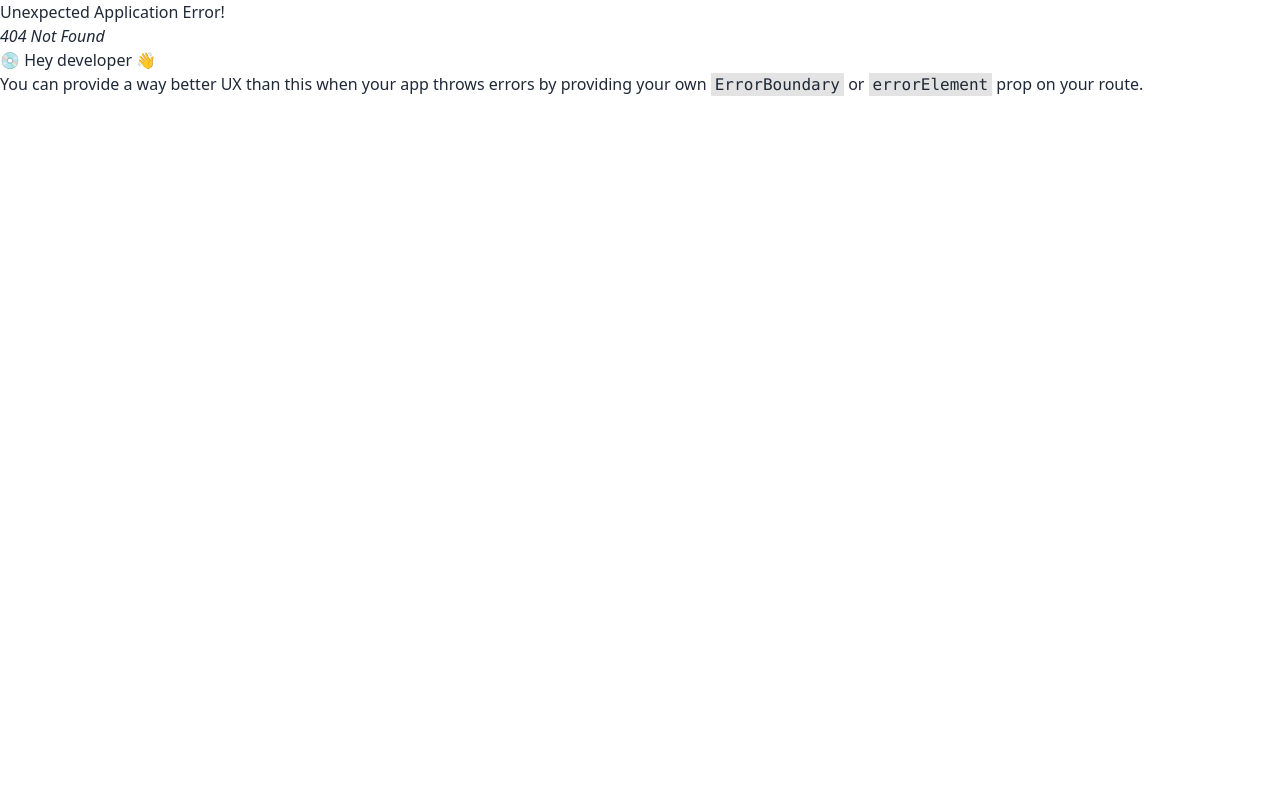
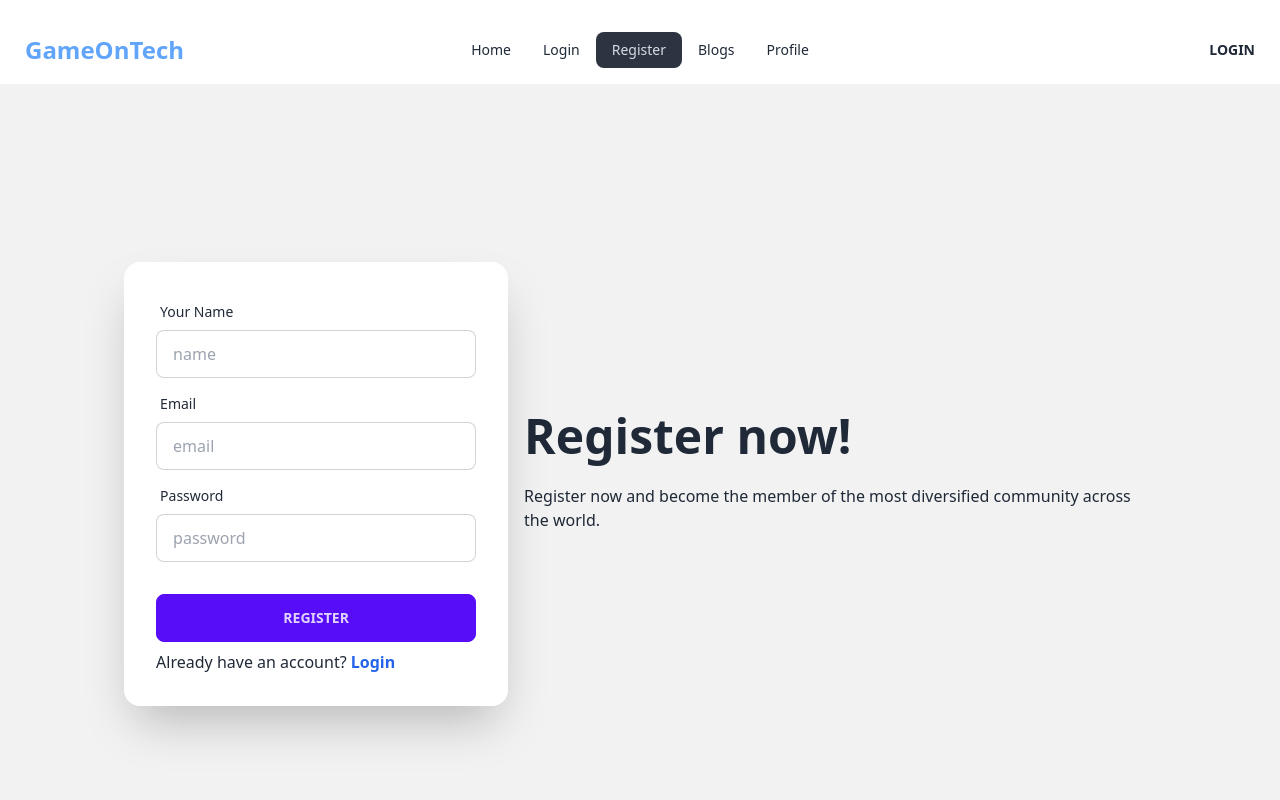
Before and after one commit to Safayat-Hasan/Game-On-Tech, a React (Vite) app: page /register in a window 1280 px wide. Before the commit this address had no page. Shown: the top 800 px of the page. Built offline with nearby package versions, Linux system fonts and the light colour scheme.

Commit message:
added the service-description, login and register page

```diff
--- a/src/main.jsx
+++ b/src/main.jsx
@@ -8,11 +8,13 @@ import {
 import Root from './main_components/Root/Root';
 import Home from './pages/Home/Home';
 import Login from './pages/Login/Login';
+import ServiceDetail from './pages/ServiceDetail/ServiceDetail';
+import Register from './pages/Register/Register';
 
 const router = createBrowserRouter([
   {
     path: "/",
-    element: <Root/>,
+    element: <Root />,
     children: [
       {
         path: '/',
@@ -21,7 +23,16 @@ const router = createBrowserRouter([
       },
       {
         path: '/login',
-        element: <Login/>
+        element: <Login />
+      },
+      {
+        path: '/register',
+        element: <Register></Register>
+      },
+      {
+        path: '/services/:id',
+        element: <ServiceDetail></ServiceDetail>,
+        loader: () => fetch('/services.json')
       },
     ]
   },
--- a/src/main_components/Root/Root.jsx
+++ b/src/main_components/Root/Root.jsx
@@ -1,5 +1,6 @@
 import { Outlet } from "react-router-dom";
 import NavBar from "../../shared_components/NavBar/NavBar";
+import Footer from "../../shared_components/Footer/Footer";
 
 
 const Root = () => {
@@ -7,6 +8,7 @@ const Root = () => {
         <div className="max-w-[1350px] mx-auto">
             <NavBar></NavBar>
             <Outlet></Outlet>
+            <Footer></Footer>
         </div>
     );
 };
--- a/src/pages/Home/Home.jsx
+++ b/src/pages/Home/Home.jsx
@@ -1,13 +1,12 @@
 import { useLoaderData } from "react-router-dom";
 import Banner from "../../shared_components/Banner/Banner";
 import ServiceCard from "./ServiceCard";
-import Footer from "../../shared_components/Footer/Footer";
 
 
 
 const Home = () => {
     const services = useLoaderData();
-    console.log(services);
+
     return (
         <div>
             <Banner></Banner>
@@ -85,7 +84,6 @@ const Home = () => {
                     </div>
                 </div>
             </div>
-            <Footer></Footer>
         </div>
     );
 };
--- a/src/pages/Home/ServiceCard.jsx
+++ b/src/pages/Home/ServiceCard.jsx
@@ -1,8 +1,9 @@
+import { Link } from "react-router-dom";
 
 
 const ServiceCard = ({ services }) => {
 
-    const { name, image, description, price } = services;
+    const { id, name, image, description, price } = services;
 
     return (
         <div className="card w-full bg-base-100 shadow-xl">
@@ -12,7 +13,8 @@ const ServiceCard = ({ services }) => {
                 <p>{description}</p>
                 <p className="text-blue-800 font-bold">{price}</p>
                 <div className="card-actions">
-                    <button className="btn btn-primary bg-blue-400 text-blue-950">Get it</button>
+                    <button className="btn btn-primary bg-blue-400 text-blue-950"><Link
+                        to={`/services/${id}`}>Get it</Link></button>
                 </div>
             </div>
         </div>
--- a/src/pages/Login/Login.jsx
+++ b/src/pages/Login/Login.jsx
@@ -1,9 +1,38 @@
+import { NavLink } from "react-router-dom";
 
 
 const Login = () => {
     return (
-        <div>
-
+        <div className="hero min-h-screen bg-base-200">
+            <div className="hero-content flex-col lg:flex-row-reverse">
+                <div className="text-center lg:text-left">
+                    <h1 className="text-5xl font-bold">Login now!</h1>
+                    <p className="py-6">Login now and dive into the world of awesome gaming experience</p>
+                </div>
+                <div className="card flex-shrink-0 w-full max-w-sm shadow-2xl bg-base-100">
+                    <form className="card-body">
+                        <div className="form-control">
+                            <label className="label">
+                                <span className="label-text">Email</span>
+                            </label>
+                            <input type="email" placeholder="email" className="input input-bordered" required />
+                        </div>
+                        <div className="form-control">
+                            <label className="label">
+                                <span className="label-text">Password</span>
+                            </label>
+                            <input type="password" placeholder="password" className="input input-bordered" required />
+                            <label className="label">
+                                <a href="#" className="label-text-alt link link-hover">Forgot password?</a>
+                            </label>
+                        </div>
+                        <div className="form-control mt-6">
+                            <button className="btn btn-primary">Login</button>
+                        </div>
+                        <p>New here? <NavLink className="text-blue-600 font-bold" to='/register'>Register</NavLink></p>
+                    </form>
+                </div>
+            </div>
         </div>
     );
 };
--- /dev/null
+++ b/src/pages/Register/Register.jsx
@@ -0,0 +1,43 @@
+import { NavLink } from "react-router-dom";
+
+
+const Register = () => {
+    return (
+        <div className="hero min-h-screen bg-base-200">
+            <div className="hero-content flex-col lg:flex-row-reverse">
+                <div className="text-center lg:text-left">
+                    <h1 className="text-5xl font-bold">Register now!</h1>
+                    <p className="py-6">Register now and become the member of the most diversified community across the world.</p>
+                </div>
+                <div className="card flex-shrink-0 w-full max-w-sm shadow-2xl bg-base-100">
+                    <form className="card-body">
+                        <div className="form-control">
+                            <label className="label">
+                                <span className="label-text">Your Name</span>
+                            </label>
+                            <input type="text" name="name" placeholder="name" className="input input-bordered" required />
+                        </div>
+                        <div className="form-control">
+                            <label className="label">
+                                <span className="label-text">Email</span>
+                            </label>
+                            <input type="email" name="email" placeholder="email" className="input input-bordered" required />
+                        </div>
+                        <div className="form-control">
+                            <label className="label">
+                                <span className="label-text">Password</span>
+                            </label>
+                            <input type="password" name="password" placeholder="password" className="input input-bordered" required />
+                        </div>
+                        <div className="form-control mt-6">
+                            <button className="btn btn-primary">Register</button>
+                        </div>
+                        <p>Already have an account? <NavLink className="text-blue-600 font-bold" to='/login'> Login</NavLink></p>
+                    </form>
+                </div>
+            </div>
+        </div>
+    );
+};
+
+export default Register;
--- /dev/null
+++ b/src/pages/ServiceDetail/ServiceDetail.jsx
@@ -0,0 +1,25 @@
+import { useLoaderData, useParams } from "react-router-dom";
+
+
+
+const ServiceDetail = () => {
+
+    const details = useLoaderData();
+    const { id } = useParams();
+    const idInt = parseInt(id);
+    const detail = details.find(det => det.id === idInt);
+
+    return (
+        <div className="mt-14 md:mt-24 mb-24">
+            <h2 className="mb-10 text-center text-7xl text-blue-800">{detail.name}</h2>
+            <img className="w-full" src={detail.image} alt="" />
+            <p className="mt-10 text-2xl md:text-3xl font-bold">{detail.big_description}</p>
+            <p className="mt-10 text-blue-600 text-2xl md:text-3xl font-bold">Start the service only at {detail.price}</p>
+            <div className="items-center mt-10">
+                <button className="btn btn-primary text-2xl bg-blue-400 text-blue-950">Begin now</button>
+            </div>
+        </div>
+    );
+};
+
+export default ServiceDetail;
--- a/src/shared_components/NavBar/NavBar.jsx
+++ b/src/shared_components/NavBar/NavBar.jsx
@@ -7,7 +7,7 @@ const NavBar = () => {
         <li><NavLink to="/">Home</NavLink></li>
         <li><NavLink to="/login">Login</NavLink></li>
         <li><NavLink to="/register">Register</NavLink></li>
-        <li><NavLink to="/services">Services</NavLink></li>
+        {/* <li><NavLink to="/services">Services</NavLink></li> */}
         <li><NavLink to="/blogs">Blogs</NavLink></li>
         <li><NavLink to="/profile">Profile</NavLink></li>
     </>
@@ -16,7 +16,7 @@ const NavBar = () => {
         <div className="mt-4 navbar bg-base-100">
             <div className="navbar-start">
                 <div className="dropdown">
-                    <label tabIndex={0} className="btn btn-ghost lg:hidden">
+                    <label tabIndex={0} className="btn btn-ghost md:hidden">
                         <svg xmlns="http://www.w3.org/2000/svg" className="h-5 w-5" fill="none" viewBox="0 0 24 24" stroke="currentColor"><path strokeLinecap="round" strokeLinejoin="round" strokeWidth="2" d="M4 6h16M4 12h8m-8 6h16" /></svg>
                     </label>
                     <ul tabIndex={0} className="menu menu-sm dropdown-content mt-3 z-[1] p-2 shadow bg-base-100 rounded-box w-52">
@@ -25,7 +25,7 @@ const NavBar = () => {
                 </div>
                 <a className="btn btn-ghost normal-case text-2xl text-blue-400 font-extrabold">GameOnTech</a>
             </div>
-            <div className="navbar-center hidden lg:flex">
+            <div className="navbar-center hidden md:flex">
                 <ul className="menu menu-horizontal px-1">
                     {navLinks}
                 </ul>
```
Also changed, not shown: public/services.json (+18 -12 lines).
